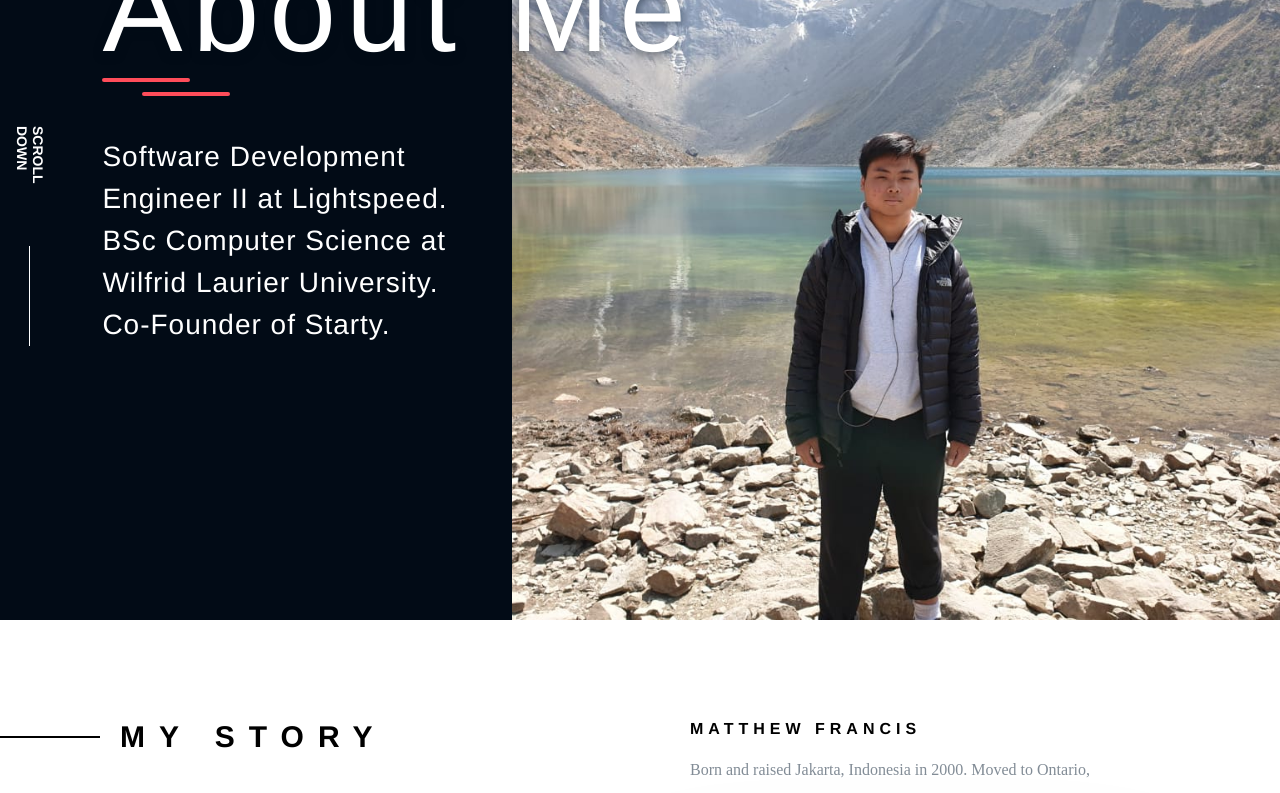
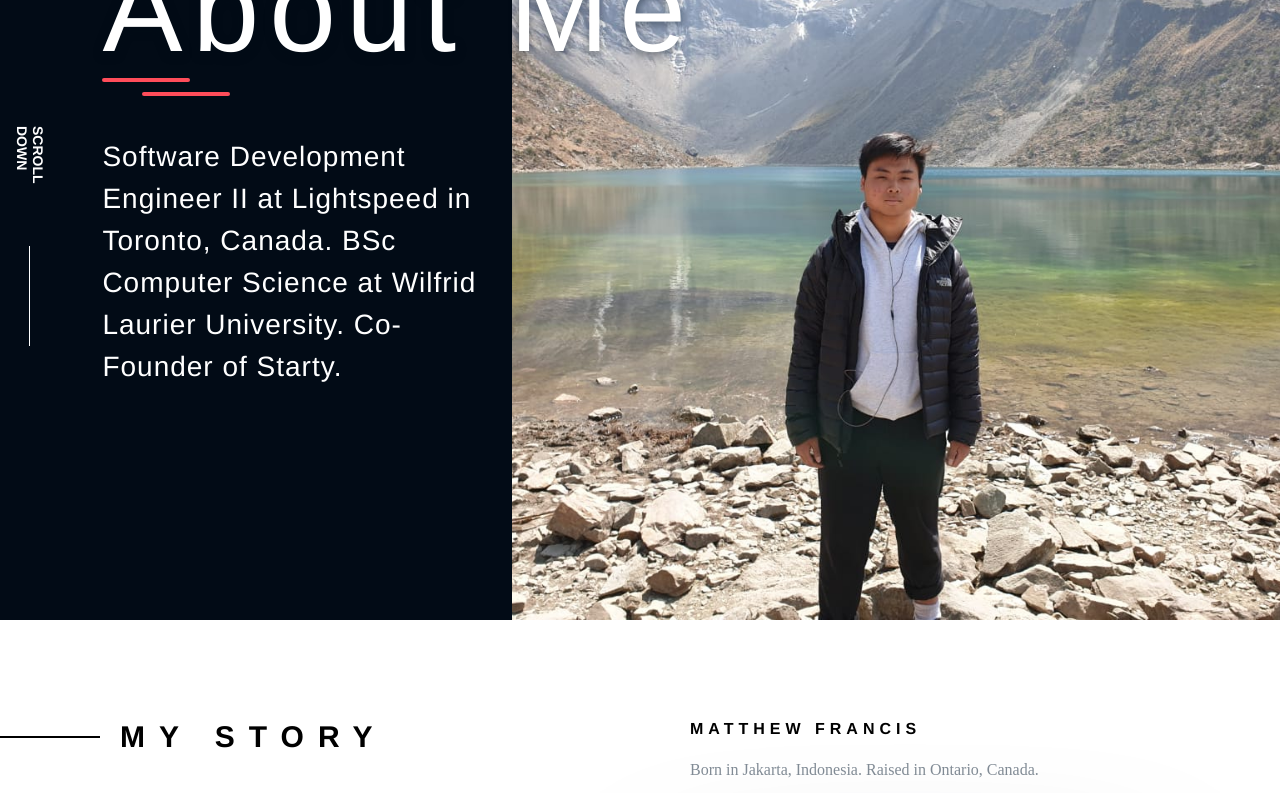
Before and after one commit to mattfranciswork0/portfolio3, a React (Create React App) app: page /me in a window 1280 px wide. Shown: the part 180-973 px from the top of the page. Built offline with nearby package versions, Linux system fonts and the light colour scheme; a web font is replaced by a local one.

Commit message:
Update status.

```diff
--- a/src/components/Carousel.tsx
+++ b/src/components/Carousel.tsx
@@ -18,7 +18,7 @@ import career from "../img/career.jpg";
 import habanerHome from "../img/habanero-home.jpg";
 import bobbyhill from "../img/bobbyhill.jpg";
 export const SLIDE_ABOUT_ME_DESC =
-    "Software Development Engineer II at Lightspeed. BSc Computer Science at Wilfrid Laurier University. Co-Founder of Starty.";
+    "Software Development Engineer II at Lightspeed in Toronto, Canada. BSc Computer Science at Wilfrid Laurier University. Co-Founder of Starty.";
 export const STARTUP_DESC = `Starty is a platform for people to collaborate. Collaborating with accelerator and team to challenge decisions, address market research and pivot on ideas.`;
 export const WORK_PROJECTS_DESC =
     "Holiday recipes from employees in Habanero shared to over a dozen of clients such as Suncor & Petro-Canada.";
--- a/src/components/DetailAboutMe.tsx
+++ b/src/components/DetailAboutMe.tsx
@@ -44,8 +44,8 @@ const DetailAboutMe: React.FC<DetailAboutMeProps> = (props) => {
                     <div className="detail-about-me-and-work__desc">
                         <h1>Matthew Francis</h1>
                         <p>
-                            Born and raised Jakarta, Indonesia in 2000. Moved to
-                            Ontario, Canada at 2011.
+                            Born in Jakarta, Indonesia. Raised in Ontario,
+                            Canada.
                         </p>
                         <img src={me2} alt="" />
                     </div>
```
